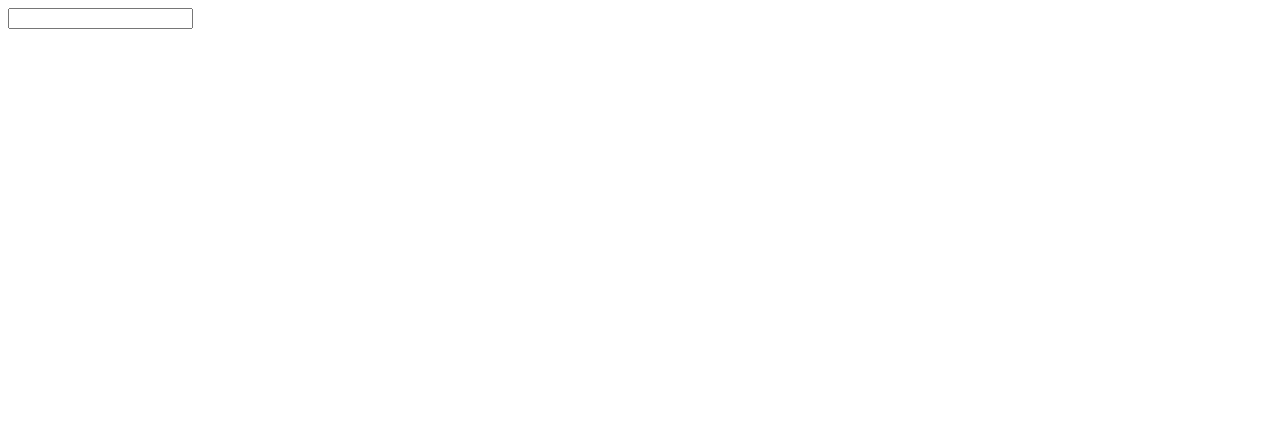
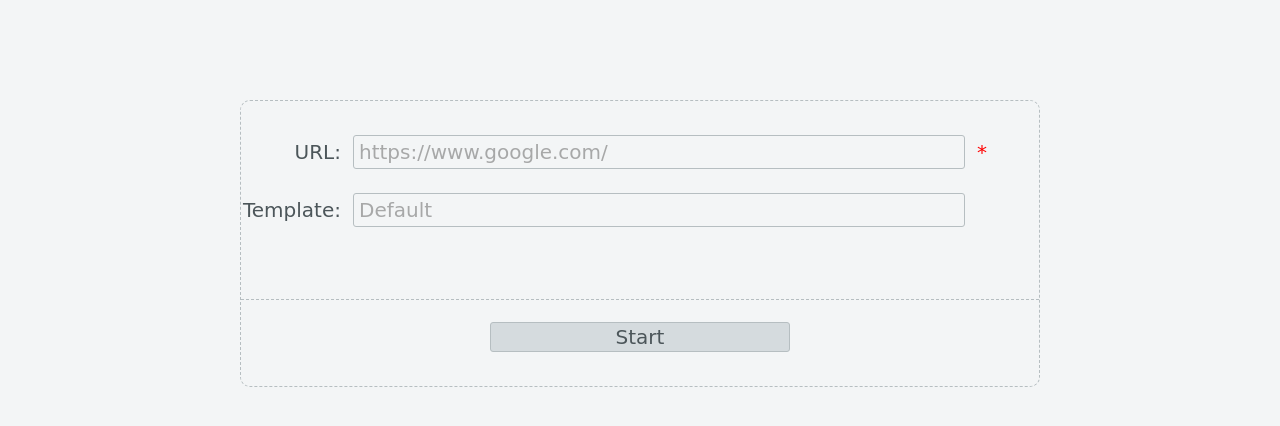
Before and after one commit to hollowtree/js_pdf, a website: page static/index.html in a window 1280 px wide. Drawn offline with Linux system fonts and the light colour scheme; a web font is replaced by a local one.

Commit message:
router ctrl

```diff
--- a/static/index.html
+++ b/static/index.html
@@ -7,10 +7,85 @@
     <meta name="viewport" content="width=device-width, initial-scale=1">
     <title>Main Page</title>
     <meta name="description" content="created by hollowtree">
+    <link rel="stylesheet" href="http://fonts.font.im/css?family=Just+Another+Hand">
+    <style>
+        body {
+            font-family: 'Just Another Hand', cursive;
+            background: #f3f5f6;
+            color: #4c565a;
+            max-width: 800px;
+            margin: 100px auto 0;
+            font-size: 20px;
+            line-height: 20px;
+        }
+
+        input,
+        button {
+            color: inherit;
+            font-family: inherit;
+            font-size: inherit;
+            line-height: inherit;
+            margin: 2px 12px;
+            border: 1px solid #b6bec1;
+            border-radius: 3px;
+            padding: 2px 5px;
+            outline: none;
+        }
+
+        input::-webkit-input-placeholder {
+            opacity: .6;
+        }
+
+        .container {
+            border: 1px dashed #b6bec1;
+            border-radius: 10px;
+            padding: 12px 0
+        }
+
+        label span {
+            display: inline-block;
+            text-align: right;
+            width: 100px;
+        }
+
+        input {
+            width: 600px;
+            font-size: 20px;
+            line-height: 28px;
+            background: transparent;
+        }
+
+        .necessary-field:after {
+            content: '*';
+            color: red;
+        }
+
+        .line-button {
+            text-align: center;
+            margin-top: 70px;
+            padding-top: 20px;
+            border-top: 1px dashed #b6bec1;
+        }
+
+        button {
+            width: 300px;
+            height: 30px;
+            background: #d5dbde;
+            cursor: pointer;
+        }
+
+        button:hover {
+            box-shadow: 0 0 5px #d5dbde;
+        }
+    </style>
 </head>
 
 <body>
-    <input type="text" />
+    <div class="container">
+        <p class="necessary-field"><label><span>URL: </span><input type="text" placeholder="https://www.google.com/" /></label></p>
+        <p><label><span>Template: </span><input type="text" placeholder="Default" /></label></p>
+        <p class="line-button"><button>Start</button></p>
+    </div>
 </body>
 
 </html>
```
Also changed, not shown: app.js (+10 -1 lines), router/index.js (added, +23 -0 lines).
